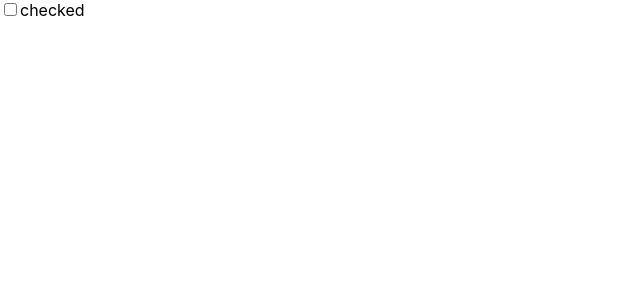
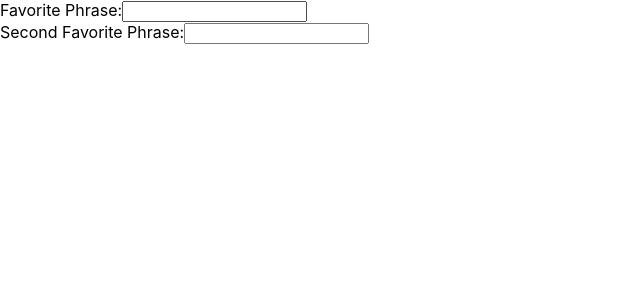
Before and after one commit to ricapi96/hello-react, a React (Create React App) app: page / in a window 1280 px wide. Shown: the top 300 px of the page, without its empty margins (0-640 px from the left). Built offline with nearby package versions, Linux system fonts and the light colour scheme.

Commit message:
useEffect with dependency array

```diff
--- a/src/index.js
+++ b/src/index.js
@@ -1,25 +1,33 @@
 import React, { useState, useEffect } from "react";
-import ReactDOM from "react-dom";
+import ReactDOM from "react-dom/client";
 import "./index.css";
 
-function Checkbox() {
-  const [checked, setChecked] = useState(true);
+function App() {
+  const [val, setVal] = useState("");
+  const [val2, setVal2] = useState("");
+
   useEffect(() => {
-    alert(`checked: ${checked.toString()}`);
-  });
+    console.log(`field 1: ${val}`);
+  }, [val]);
 
+  useEffect(() => {
+    console.log(`field 2: ${val2}`);
+  }, [val, val2]);
 
   return (
     <>
-      <input
-        type="checkbox"
-        value={checked}
-        onChange={() => setChecked((checked) => !checked)}
-      />
-      {checked ? "checked" : "not checked"}
+    <label>
+      Favorite Phrase:
+      <input value={val} onChange={e => setVal(e.target.value)}/>
+    </label>
+    <br/>
+    <label>
+      Second Favorite Phrase:
+      <input value={val2} onChange={e => setVal2(e.target.value)}/>
+    </label>
     </>
-  );
+  )
 }
 
 const root = ReactDOM.createRoot(document.getElementById("root"));
-root.render(<Checkbox />);
+root.render(<App />);
```
